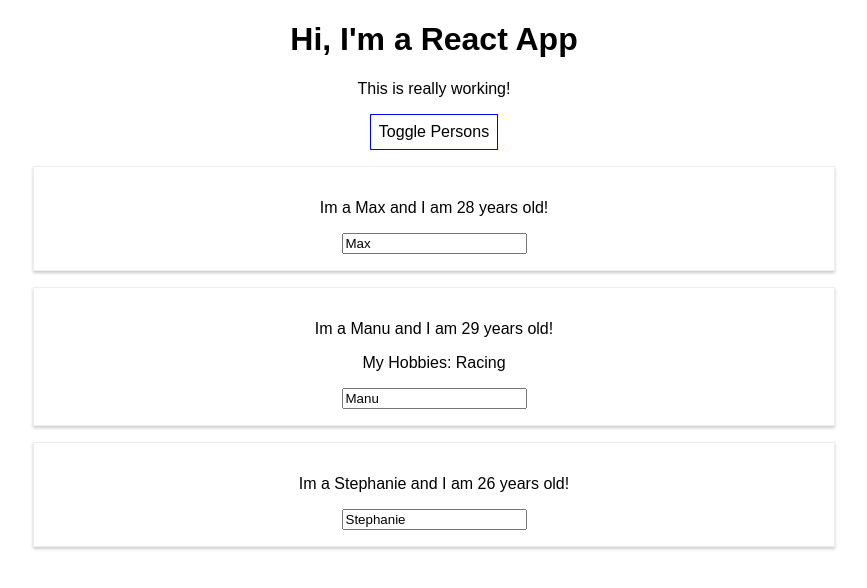
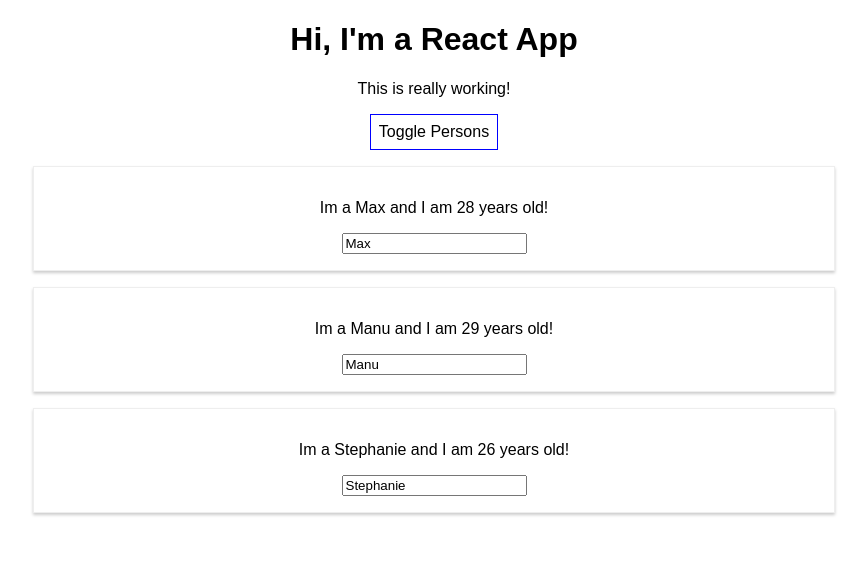
Before and after one commit to RonRofe/react_course, a React (Create React App) app in the folder basics/: page / in a window 1280 px wide. Both pictures are taken after a click on the button "Toggle Persons". Shown: the top 588 px of the page, without its empty margins (206-1073 px from the left). Built offline with nearby package versions, Linux system fonts and the light colour scheme.

Commit message:
outputing lists

```diff
--- a/basics/src/App.js
+++ b/basics/src/App.js
@@ -53,17 +53,15 @@ class App extends Component {
     if (this.state.showPersons) {
       persons = (
         <div>
-          <Person
-            name={this.state.persons[0].name}
-            age={this.state.persons[0].age} />
-          <Person
-            name={this.state.persons[1].name}
-            age={this.state.persons[1].age}
-            click={this.switchNameHandler.bind(this, 'Shimi')}
-            changed={this.nameChangeHandler}>My Hobbies: Racing</Person>
-          <Person
-            name={this.state.persons[2].name}
-            age={this.state.persons[2].age} />
+          {
+            this.state.persons.map((person) => {
+              return (
+                <Person
+                  name={person.name}
+                  age={person.age} />
+              );
+            })
+          }
         </div>
       );
     }
```
